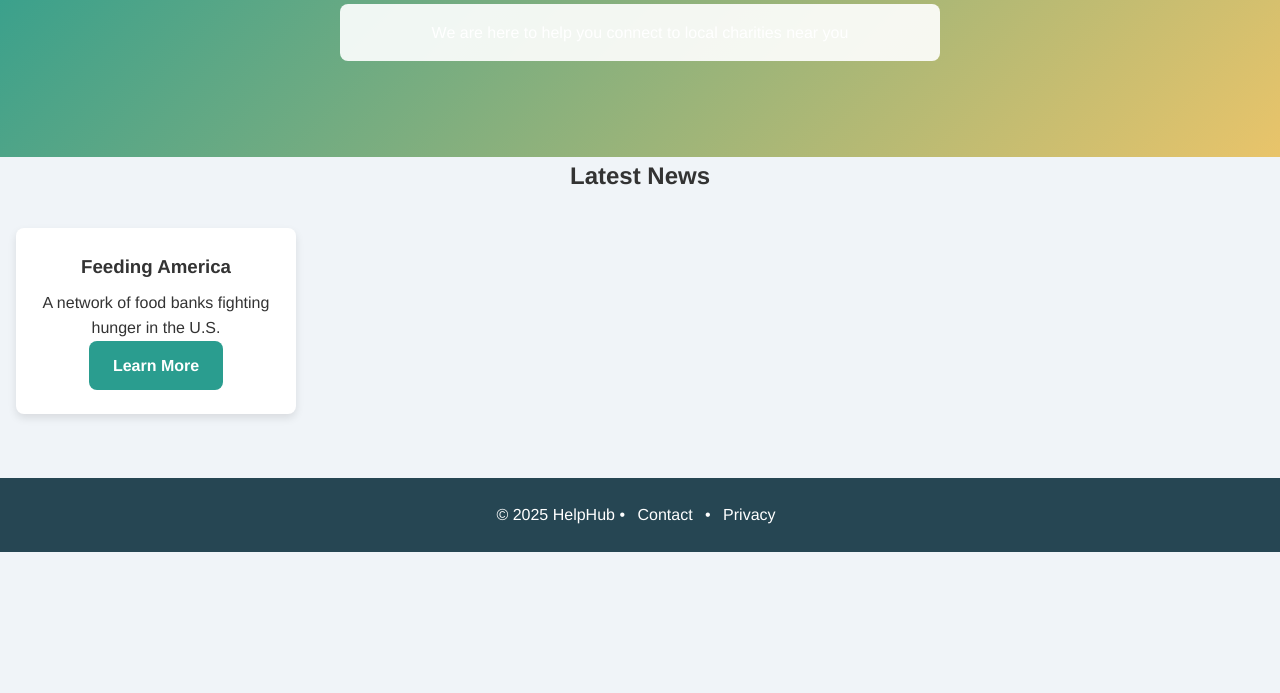
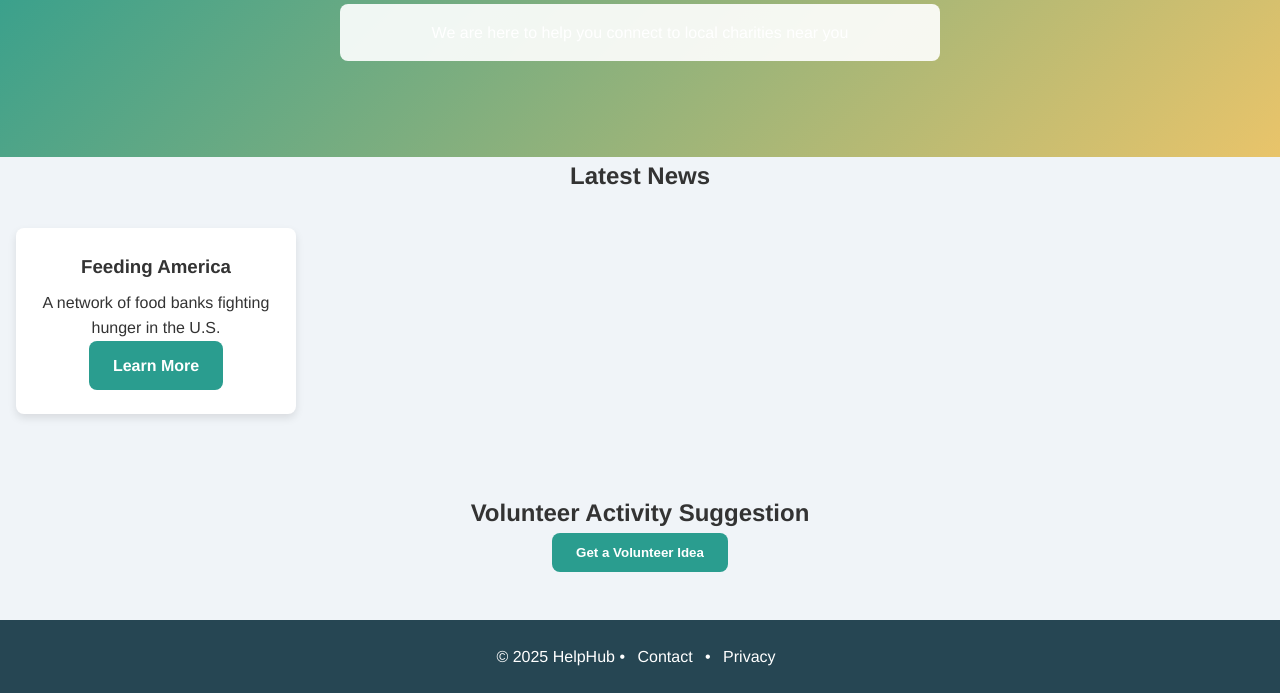
Before and after one commit to nSmyser/Final-Project, a plain HTML site: page index.html in a window 1280 px wide. Shown: the part 281-974 px from the top of the page. Before the commit the page ends 833 px from the top, so only its background shows below. Drawn offline with Linux system fonts and the light colour scheme.

Commit message:
Update index.html

```diff
--- a/index.html
+++ b/index.html
@@ -42,8 +42,16 @@
     </section>
   </main>
 
+    <!-- Volunteer Activity Suggestion -->
+  <section id="activity-suggestion" style="text-align:center; margin:3rem 1rem;">
+    <h2>Volunteer Activity Suggestion</h2>
+    <button id="getActivityBtn" class="btn">Get a Volunteer Idea</button>
+    <p id="activityOutput" aria-live="polite" style="margin-top:1rem;"></p>
+  </section>
+
   <footer>
     <p>© 2025 HelpHub  •  <a href="#">Contact</a>  •  <a href="#">Privacy</a></p>
   </footer>
+  <script src="activity.js" defer></script>
 </body>
 </html>
```
